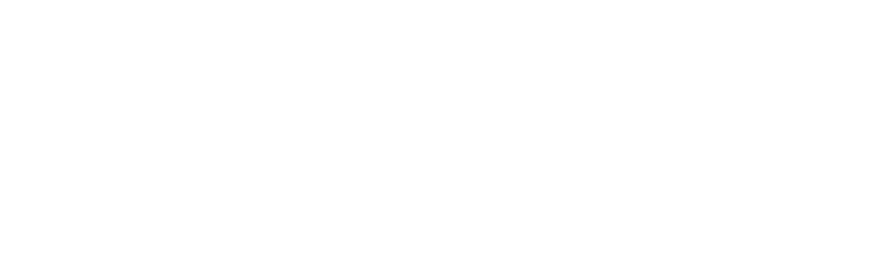
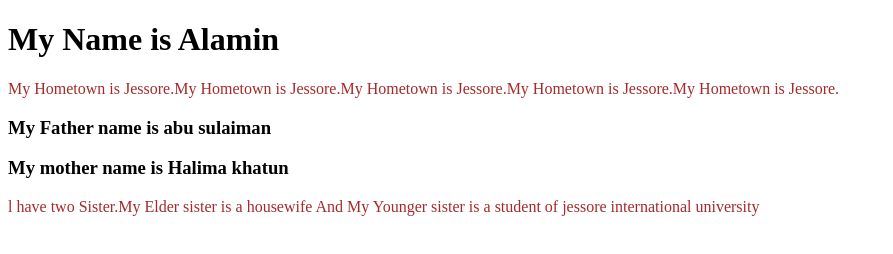
Before and after one commit to alamin09876/my-second-repo, a plain HTML site: page index.html in a window 1280 px wide. Shown: the whole page, without its empty margins (0-893 px from the left). Drawn offline with Linux system fonts and the light colour scheme.

Commit message:
My second commit

```diff
--- a/index.html
+++ b/index.html
@@ -5,8 +5,14 @@
     <meta http-equiv="X-UA-Compatible" content="IE=edge">
     <meta name="viewport" content="width=device-width, initial-scale=1.0">
     <title>My Second Github Repo</title>
+    <link rel="stylesheet" href="style.css">
 </head>
 <body>
+    <h1>My Name is Alamin</h1>
+    <p>My Hometown is Jessore.My Hometown is Jessore.My Hometown is Jessore.My Hometown is Jessore.My Hometown is Jessore.</p>
+    <h3>My Father name is abu sulaiman</h3>
+    <h3>My mother name is Halima khatun</h3>
+    <p>l have two Sister.My Elder sister is a housewife And My Younger sister is a student of jessore international university  </p>
 
 </body>
 </html>
--- /dev/null
+++ b/style.css
@@ -0,0 +1,4 @@
+p{
+    color:brown;
+    text-align: justify;
+}
```
